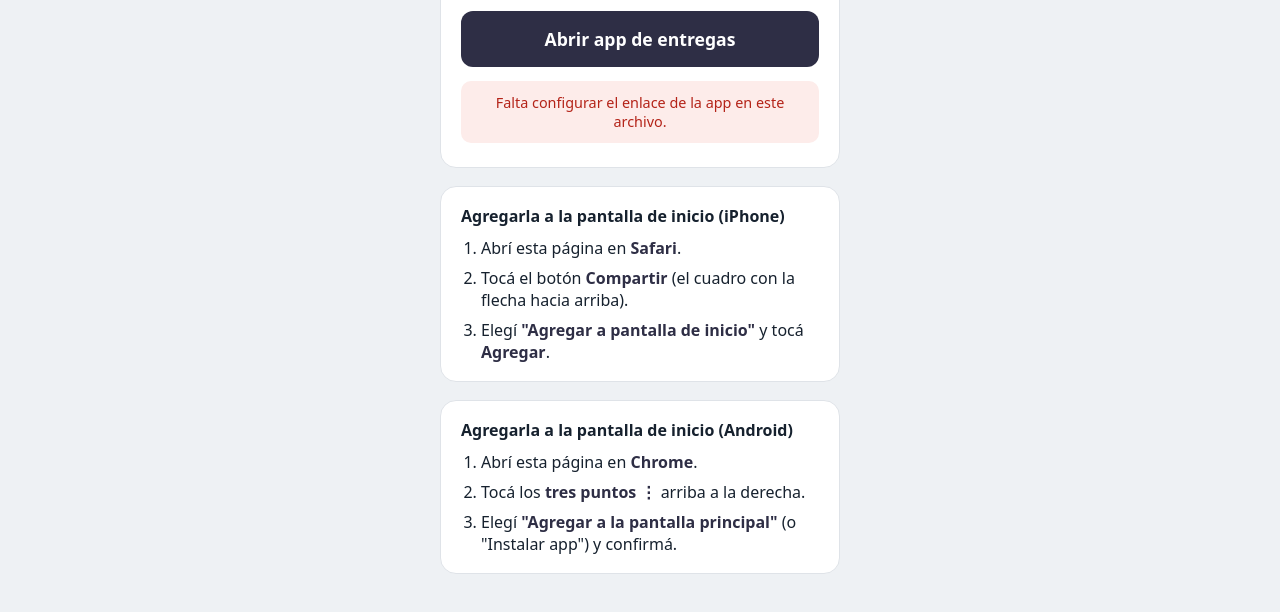
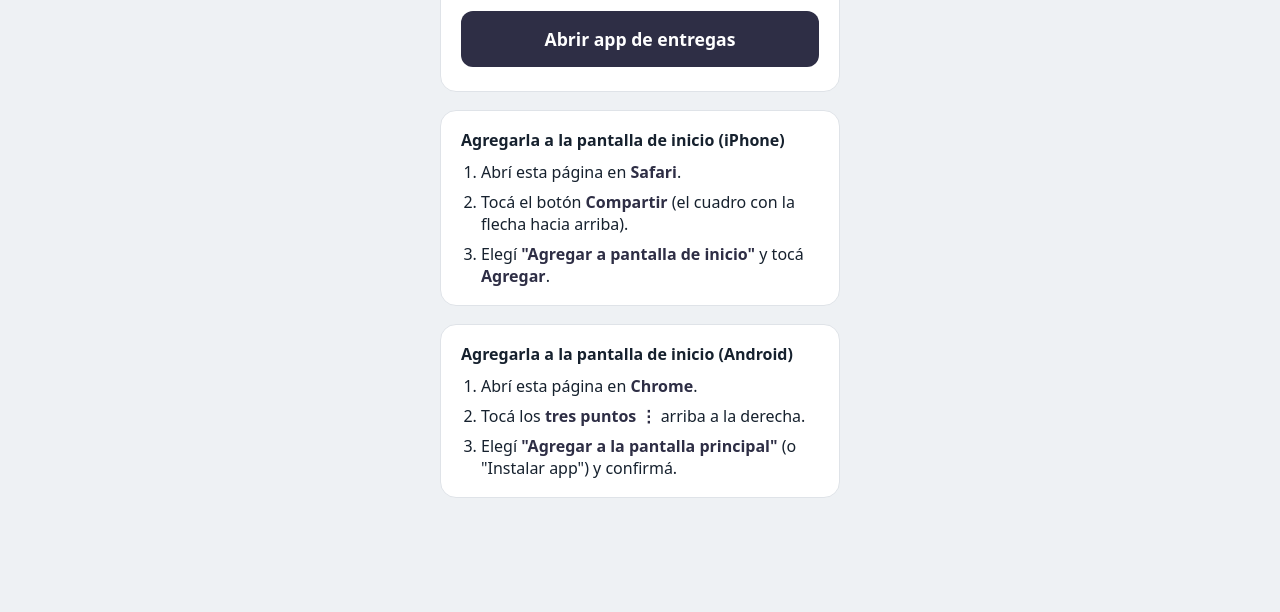
Before and after one commit to itemsentregas/Entregas, a plain HTML site: page index.html in a window 1280 px wide. Shown: the part 246-858 px from the top of the page. After the commit the page ends 800 px from the top, so only its background shows below. Drawn offline with Linux system fonts and the light colour scheme.

Commit message:
Update index.html

```diff
--- a/index.html
+++ b/index.html
@@ -19,7 +19,7 @@
   /* =====================================================================
      PEGÁ AQUÍ EL ENLACE DE LA APP DE PILOTOS (el que termina en /exec)
      ===================================================================== */
-  var APP_URL = "PEGAR_AQUI_EL_ENLACE_DE_LA_APP_DE_PILOTOS";
+  var APP_URL = "https://script.google.com/macros/s/AKfycbwWglH5KyaRLx5umcuSA7K4UkcqcqLcSN-zX6IE833EyFSekd3d7EuG_h2UzMvutEiWlw/exec";
 
   // Si se abrió desde el ícono de la pantalla de inicio, la app se muestra a pantalla completa (sin barras del navegador)
   var desdeIcono = window.navigator.standalone === true || /[?&]app=1\b/.test(location.search) ||
```
